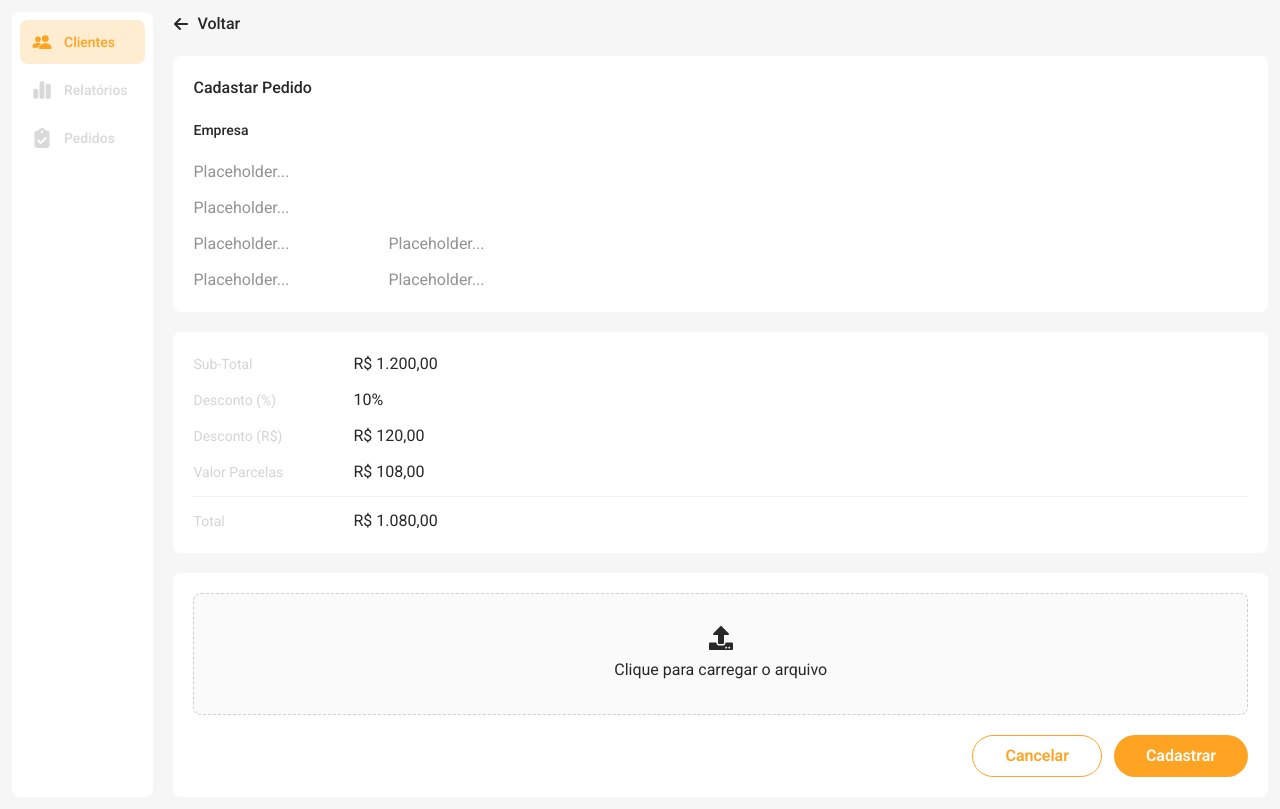
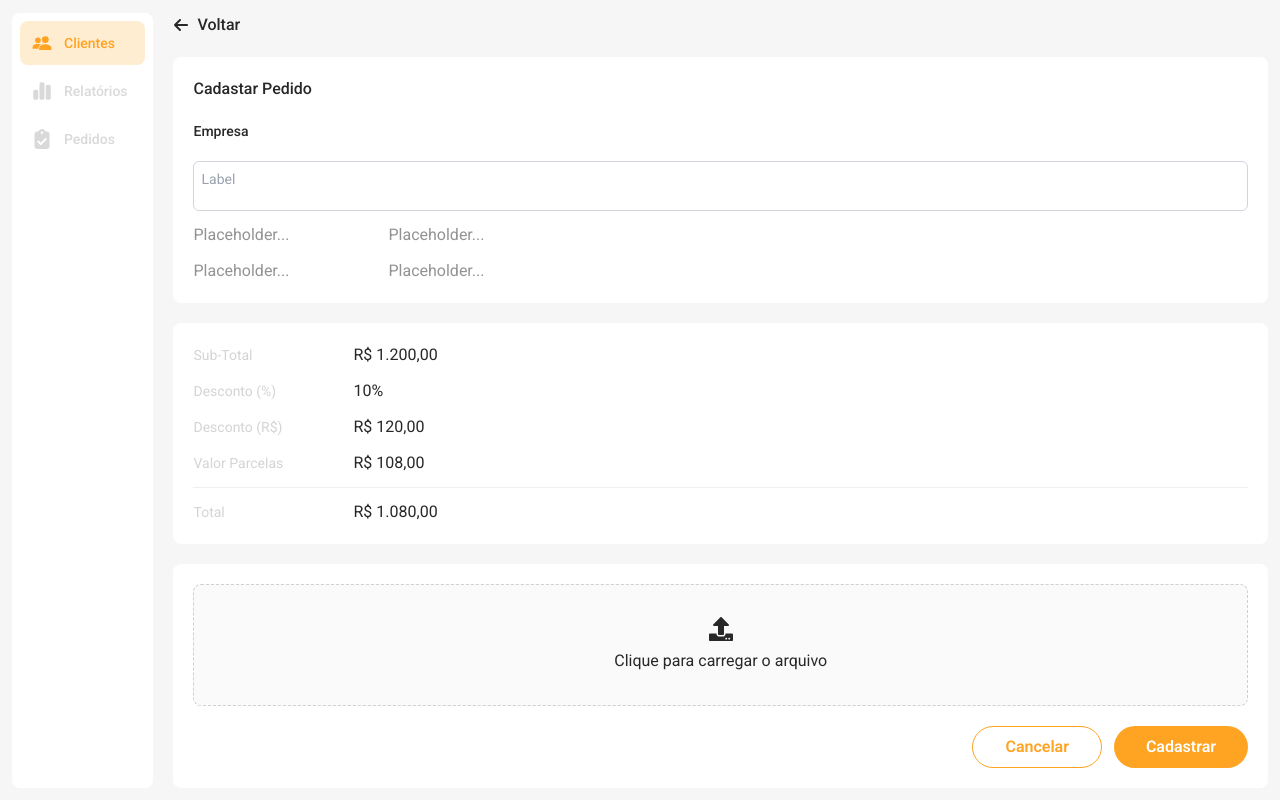
Before and after one commit to MPCGomes/propabanda-financial-tracker, a React (Vite) app in the folder frontend/: page /order/register in a window 1280 px wide. Built offline with nearby package versions, Linux system fonts and the light colour scheme.

Commit message:
feat: text input

```diff
--- /dev/null
+++ b/frontend/src/components/InputText.tsx
@@ -0,0 +1,26 @@
+type PlaceholderComponent = {
+  label: string;
+  placeholder: string;
+};
+
+export default function PlaceholderComponent({
+  label,
+  placeholder,
+}: PlaceholderComponent) {
+  return (
+    <div className="relative w-full">
+      <input
+        type="text"
+        id="meuInput"
+        placeholder={placeholder}
+        className="peer w-full border border-gray-300 rounded-md p-2 pt-5 text-sm placeholder-transparent focus:outline-none focus:border-blue-500"
+      />
+      <label
+        htmlFor="meuInput"
+        className="absolute left-2 top-2 text-gray-500 text-xs transition-all peer-placeholder-shown:top-2 peer-placeholder-shown:text-sm peer-placeholder-shown:text-gray-400 peer-focus:top-2 peer-focus:text-xs peer-focus:text-blue-500"
+      >
+        {label}
+      </label>
+    </div>
+  );
+}
--- a/frontend/src/pages/OrderRegister.tsx
+++ b/frontend/src/pages/OrderRegister.tsx
@@ -4,6 +4,7 @@ import Header from "../components/Header";
 import Info from "../components/Info";
 
 import { FaUpload } from "react-icons/fa";
+import InputText from "../components/InputText";
 
 type OrderRegisterProps = {
   title: string;
@@ -30,8 +31,7 @@ export default function OrderRegister({ title }: OrderRegisterProps) {
             <div className="flex flex-col gap-5">
               <p className="text-sm font-medium">Empresa</p>
               <div className="flex flex-col gap-3">
-                <input type="text" placeholder="Placeholder..." />
-                <input type="text" placeholder="Placeholder..." />
+                <InputText label={"Label"} placeholder={"Placeholder"} />
                 <div className="flex gap-3">
                   <input type="text" placeholder="Placeholder..." />
                   <input type="text" placeholder="Placeholder..." />
```
